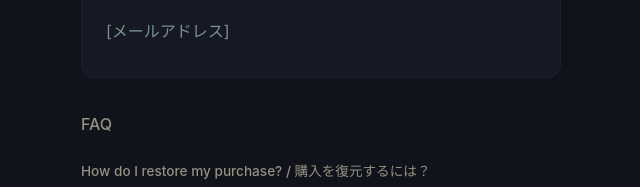
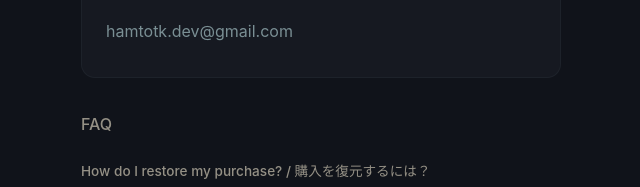
Before and after one commit to hamTotk/night-calm-site, a plain HTML site: page support/index.html in a window 1280 px wide. Shown: the part 350-537 px from the top of the page, 319-959 px from the left. Drawn offline with Linux system fonts and the light colour scheme.

Commit message:
fix: replace support page email placeholder with real contact

```diff
--- a/support/index.html
+++ b/support/index.html
@@ -33,7 +33,7 @@ a:hover{text-decoration:underline}
 <h2>Contact / お問い合わせ</h2>
 <p>If you have questions, feedback, or need help with Night Calm, please reach out to us.<br>
 Night Calm に関するご質問・ご意見がございましたら、お気軽にお問い合わせください。</p>
-<a class="email" href="mailto:[メールアドレス]">[メールアドレス]</a>
+<a class="email" href="mailto:hamtotk.dev@gmail.com">hamtotk.dev@gmail.com</a>
 </div>
 
 <div class="faq">
```
